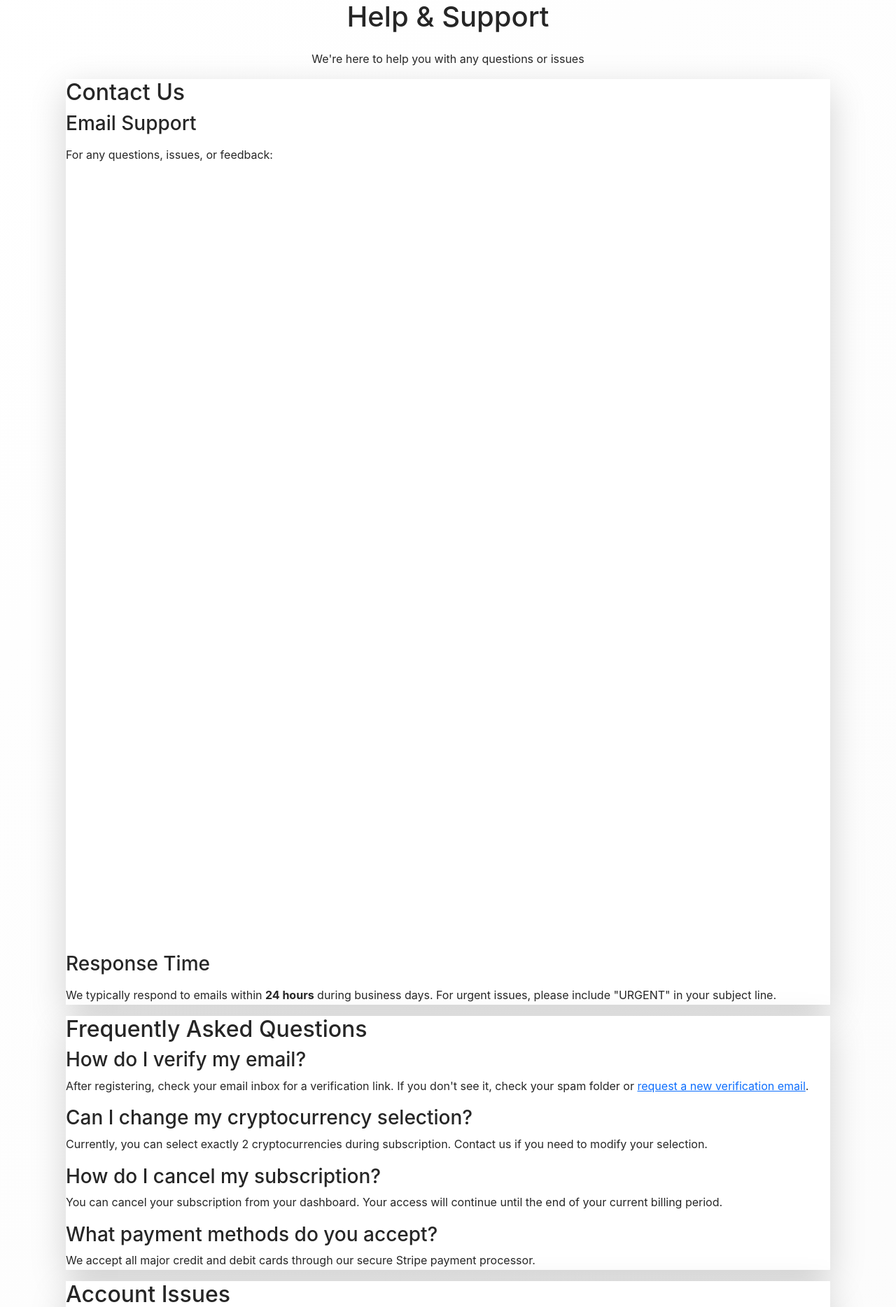
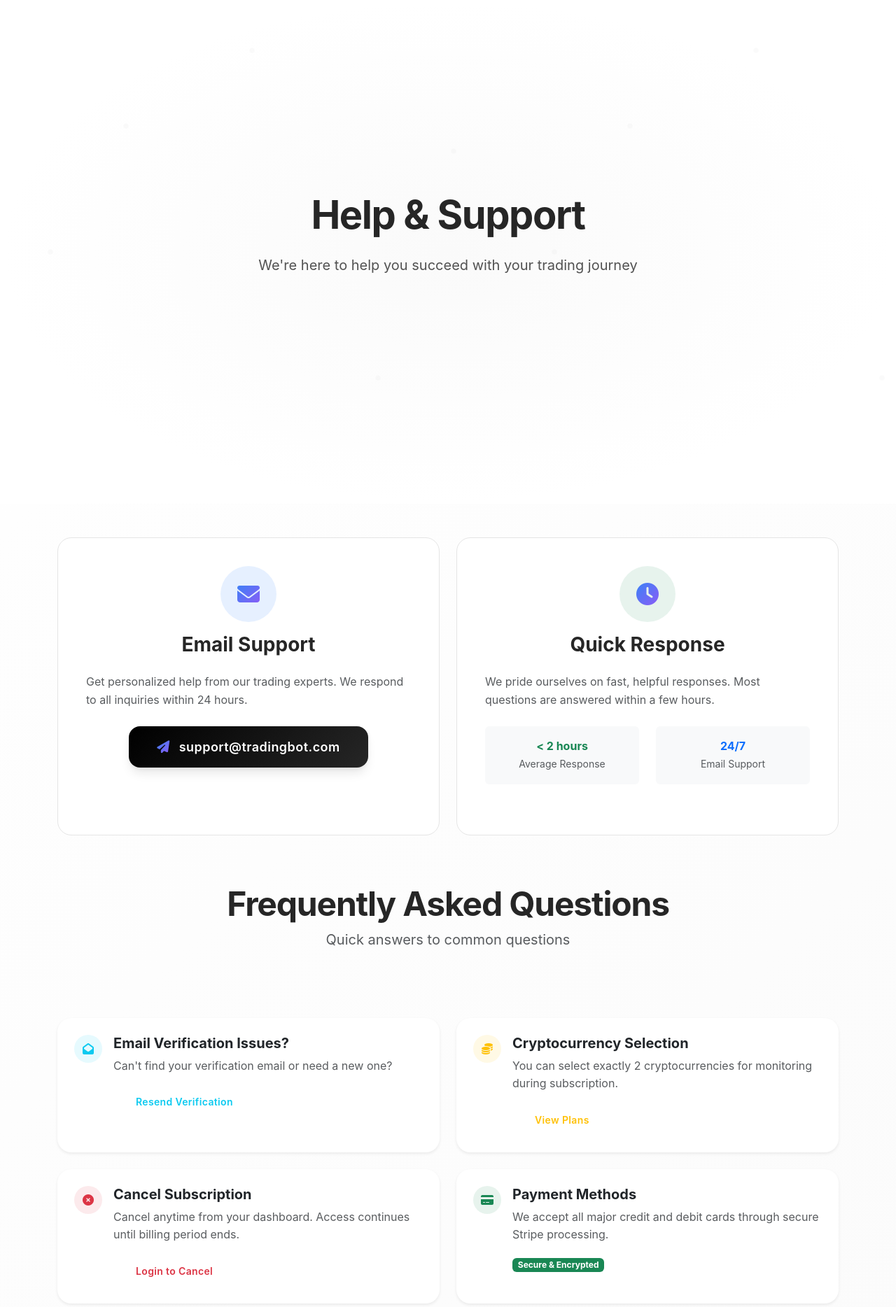
Before and after one commit to coleisa/MalachiteBionics, a Flask app: page /help in a window 1280 px wide. Shown: the part 96-1964 px from the top of the page at 70% size. Run offline with Flask 3, Linux system fonts and the light colour scheme; some libraries are stand-ins or nearby versions.

Commit message:
Update help.html

```diff
--- a/MalachiteBionics/templates/help.html
+++ b/MalachiteBionics/templates/help.html
@@ -3,118 +3,216 @@
 {% block title %}Help & Support - Trading Bot{% endblock %}
 
 {% block content %}
-<div class="container mx-auto px-4 py-8">
-    <div class="max-w-4xl mx-auto">
-        <!-- Header -->
-        <div class="text-center mb-12">
-            <h1 class="text-4xl md:text-5xl font-bold text-gray-900 mb-4">
-                Help & Support
-            </h1>
-            <p class="text-xl text-gray-600">
-                We're here to help you with any questions or issues
-            </p>
+<div class="hero-section">
+    <div class="container">
+        <div class="row justify-content-center">
+            <div class="col-lg-8 text-center">
+                <h1 class="display-4 fw-bold mb-4">Help & Support</h1>
+                <p class="lead mb-5">We're here to help you succeed with your trading journey</p>
+            </div>
         </div>
+    </div>
+</div>
 
-        <!-- Contact Information -->
-        <div class="bg-white rounded-lg shadow-lg p-8 mb-8">
-            <h2 class="text-2xl font-bold text-gray-900 mb-6">Contact Us</h2>
-
-            <div class="grid md:grid-cols-2 gap-8">
-                <div>
-                    <h3 class="text-lg font-semibold text-gray-900 mb-3">Email Support</h3>
-                    <p class="text-gray-600 mb-2">For any questions, issues, or feedback:</p>
-                    <a href="mailto:{{ business_email }}"
-                       class="inline-flex items-center px-4 py-2 bg-blue-600 text-white rounded-lg hover:bg-blue-700 transition-colors">
-                        <svg class="w-5 h-5 mr-2" fill="none" stroke="currentColor" viewBox="0 0 24 24">
-                            <path stroke-linecap="round" stroke-linejoin="round" stroke-width="2" d="M3 8l7.89 4.26a2 2 0 002.22 0L21 8M5 19h14a2 2 0 002-2V7a2 2 0 00-2-2H5a2 2 0 00-2 2v10a2 2 0 002 2z"></path>
-                        </svg>
+<div class="container py-5">
+    <!-- Contact Section -->
+    <div class="row mb-5">
+        <div class="col-lg-6 mb-4">
+            <div class="feature-card h-100">
+                <div class="text-center mb-4">
+                    <div class="d-inline-flex align-items-center justify-content-center bg-primary bg-opacity-10 rounded-circle mb-3" style="width: 80px; height: 80px;">
+                        <i class="fas fa-envelope fa-2x text-primary"></i>
+                    </div>
+                    <h3 class="fw-bold">Email Support</h3>
+                </div>
+                <p class="text-muted mb-4">Get personalized help from our trading experts. We respond to all inquiries within 24 hours.</p>
+                <div class="text-center">
+                    <a href="mailto:{{ business_email }}" class="btn btn-primary btn-lg">
+                        <i class="fas fa-paper-plane me-2"></i>
                         {{ business_email }}
                     </a>
-                </div>
-
-                <div>
-                    <h3 class="text-lg font-semibold text-gray-900 mb-3">Response Time</h3>
-                    <p class="text-gray-600">
-                        We typically respond to emails within <strong>24 hours</strong> during business days.
-                        For urgent issues, please include "URGENT" in your subject line.
-                    </p>
                 </div>
             </div>
         </div>
 
-        <!-- FAQ Section -->
-        <div class="bg-white rounded-lg shadow-lg p-8 mb-8">
-            <h2 class="text-2xl font-bold text-gray-900 mb-6">Frequently Asked Questions</h2>
+        <div class="col-lg-6 mb-4">
+            <div class="feature-card h-100">
+                <div class="text-center mb-4">
+                    <div class="d-inline-flex align-items-center justify-content-center bg-success bg-opacity-10 rounded-circle mb-3" style="width: 80px; height: 80px;">
+                        <i class="fas fa-clock fa-2x text-success"></i>
+                    </div>
+                    <h3 class="fw-bold">Quick Response</h3>
+                </div>
+                <p class="text-muted mb-4">We pride ourselves on fast, helpful responses. Most questions are answered within a few hours.</p>
+                <div class="row text-center">
+                    <div class="col-6">
+                        <div class="p-3 bg-light rounded">
+                            <strong class="d-block text-success">< 2 hours</strong>
+                            <small class="text-muted">Average Response</small>
+                        </div>
+                    </div>
+                    <div class="col-6">
+                        <div class="p-3 bg-light rounded">
+                            <strong class="d-block text-primary">24/7</strong>
+                            <small class="text-muted">Email Support</small>
+                        </div>
+                    </div>
+                </div>
+            </div>
+        </div>
+    </div>
 
-            <div class="space-y-6">
-                <div>
-                    <h3 class="text-lg font-semibold text-gray-900 mb-2">How do I verify my email?</h3>
-                    <p class="text-gray-600">
-                        After registering, check your email inbox for a verification link. If you don't see it,
-                        check your spam folder or
-                        <a href="{{ url_for('resend_verification') }}" class="text-blue-600 hover:text-blue-800">request a new verification email</a>.
-                    </p>
-                </div>
+    <!-- FAQ Section -->
+    <div class="row mb-5">
+        <div class="col-12">
+            <div class="text-center mb-5">
+                <h2 class="display-5 fw-bold">Frequently Asked Questions</h2>
+                <p class="lead text-muted">Quick answers to common questions</p>
+            </div>
+        </div>
+    </div>
 
-                <div>
-                    <h3 class="text-lg font-semibold text-gray-900 mb-2">Can I change my cryptocurrency selection?</h3>
-                    <p class="text-gray-600">
-                        Currently, you can select exactly 2 cryptocurrencies during subscription.
-                        Contact us if you need to modify your selection.
-                    </p>
-                </div>
-
-                <div>
-                    <h3 class="text-lg font-semibold text-gray-900 mb-2">How do I cancel my subscription?</h3>
-                    <p class="text-gray-600">
-                        You can cancel your subscription from your dashboard. Your access will continue
-                        until the end of your current billing period.
-                    </p>
-                </div>
-
-                <div>
-                    <h3 class="text-lg font-semibold text-gray-900 mb-2">What payment methods do you accept?</h3>
-                    <p class="text-gray-600">
-                        We accept all major credit and debit cards through our secure Stripe payment processor.
-                    </p>
+    <div class="row">
+        <div class="col-lg-6 mb-4">
+            <div class="card border-0 shadow-sm h-100">
+                <div class="card-body p-4">
+                    <div class="d-flex align-items-start">
+                        <div class="flex-shrink-0">
+                            <div class="d-inline-flex align-items-center justify-content-center bg-info bg-opacity-10 rounded-circle" style="width: 40px; height: 40px;">
+                                <i class="fas fa-envelope-open text-info"></i>
+                            </div>
+                        </div>
+                        <div class="flex-grow-1 ms-3">
+                            <h5 class="fw-bold mb-2">Email Verification Issues?</h5>
+                            <p class="text-muted mb-3">Can't find your verification email or need a new one?</p>
+                            <a href="{{ url_for('resend_verification') }}" class="btn btn-outline-info btn-sm">
+                                Resend Verification
+                            </a>
+                        </div>
+                    </div>
                 </div>
             </div>
         </div>
 
-        <!-- Account Issues -->
-        <div class="bg-white rounded-lg shadow-lg p-8">
-            <h2 class="text-2xl font-bold text-gray-900 mb-6">Account Issues</h2>
+        <div class="col-lg-6 mb-4">
+            <div class="card border-0 shadow-sm h-100">
+                <div class="card-body p-4">
+                    <div class="d-flex align-items-start">
+                        <div class="flex-shrink-0">
+                            <div class="d-inline-flex align-items-center justify-content-center bg-warning bg-opacity-10 rounded-circle" style="width: 40px; height: 40px;">
+                                <i class="fas fa-coins text-warning"></i>
+                            </div>
+                        </div>
+                        <div class="flex-grow-1 ms-3">
+                            <h5 class="fw-bold mb-2">Cryptocurrency Selection</h5>
+                            <p class="text-muted mb-3">You can select exactly 2 cryptocurrencies for monitoring during subscription.</p>
+                            <a href="{{ url_for('pricing') }}" class="btn btn-outline-warning btn-sm">
+                                View Plans
+                            </a>
+                        </div>
+                    </div>
+                </div>
+            </div>
+        </div>
 
-            <div class="grid md:grid-cols-2 gap-6">
-                <div class="p-4 border border-gray-200 rounded-lg">
-                    <h3 class="text-lg font-semibold text-gray-900 mb-2">Can't Log In?</h3>
-                    <ul class="text-gray-600 space-y-1">
-                        <li>• Make sure your email is verified</li>
-                        <li>• Check your password is correct</li>
-                        <li>• Try resetting your password</li>
-                        <li>• Contact us if issues persist</li>
-                    </ul>
+        <div class="col-lg-6 mb-4">
+            <div class="card border-0 shadow-sm h-100">
+                <div class="card-body p-4">
+                    <div class="d-flex align-items-start">
+                        <div class="flex-shrink-0">
+                            <div class="d-inline-flex align-items-center justify-content-center bg-danger bg-opacity-10 rounded-circle" style="width: 40px; height: 40px;">
+                                <i class="fas fa-times-circle text-danger"></i>
+                            </div>
+                        </div>
+                        <div class="flex-grow-1 ms-3">
+                            <h5 class="fw-bold mb-2">Cancel Subscription</h5>
+                            <p class="text-muted mb-3">Cancel anytime from your dashboard. Access continues until billing period ends.</p>
+                            {% if current_user.is_authenticated %}
+                                <a href="{{ url_for('dashboard') }}" class="btn btn-outline-danger btn-sm">
+                                    Go to Dashboard
+                                </a>
+                            {% else %}
+                                <a href="{{ url_for('login') }}" class="btn btn-outline-danger btn-sm">
+                                    Login to Cancel
+                                </a>
+                            {% endif %}
+                        </div>
+                    </div>
+                </div>
+            </div>
+        </div>
+
+        <div class="col-lg-6 mb-4">
+            <div class="card border-0 shadow-sm h-100">
+                <div class="card-body p-4">
+                    <div class="d-flex align-items-start">
+                        <div class="flex-shrink-0">
+                            <div class="d-inline-flex align-items-center justify-content-center bg-success bg-opacity-10 rounded-circle" style="width: 40px; height: 40px;">
+                                <i class="fas fa-credit-card text-success"></i>
+                            </div>
+                        </div>
+                        <div class="flex-grow-1 ms-3">
+                            <h5 class="fw-bold mb-2">Payment Methods</h5>
+                            <p class="text-muted mb-3">We accept all major credit and debit cards through secure Stripe processing.</p>
+                            <span class="badge bg-success">Secure & Encrypted</span>
+                        </div>
+                    </div>
+                </div>
+            </div>
+        </div>
+    </div>
+
+    <!-- Troubleshooting Section -->
+    <div class="row mt-5">
+        <div class="col-12">
+            <div class="feature-card">
+                <div class="text-center mb-4">
+                    <h3 class="fw-bold">Account Troubleshooting</h3>
+                    <p class="text-muted">Common solutions for account-related issues</p>
                 </div>
 
-                <div class="p-4 border border-gray-200 rounded-lg">
-                    <h3 class="text-lg font-semibold text-gray-900 mb-2">Email Not Verified?</h3>
-                    <ul class="text-gray-600 space-y-1">
-                        <li>• Check your spam/junk folder</li>
-                        <li>• Request a new verification email</li>
-                        <li>• Make sure you're checking the right email</li>
-                        <li>• Contact us for manual verification</li>
-                    </ul>
+                <div class="row">
+                    <div class="col-md-6 mb-3">
+                        <div class="p-4 bg-light rounded">
+                            <h5 class="fw-bold text-danger mb-3">
+                                <i class="fas fa-exclamation-triangle me-2"></i>
+                                Can't Log In?
+                            </h5>
+                            <ul class="list-unstyled mb-0">
+                                <li class="mb-2"><i class="fas fa-check text-success me-2"></i>Verify your email address first</li>
+                                <li class="mb-2"><i class="fas fa-check text-success me-2"></i>Check password is correct</li>
+                                <li class="mb-2"><i class="fas fa-check text-success me-2"></i>Try clearing browser cache</li>
+                                <li class="mb-2"><i class="fas fa-check text-success me-2"></i>Contact us if issues persist</li>
+                            </ul>
+                        </div>
+                    </div>
+
+                    <div class="col-md-6 mb-3">
+                        <div class="p-4 bg-light rounded">
+                            <h5 class="fw-bold text-warning mb-3">
+                                <i class="fas fa-envelope-circle-check me-2"></i>
+                                Email Not Verified?
+                            </h5>
+                            <ul class="list-unstyled mb-0">
+                                <li class="mb-2"><i class="fas fa-check text-success me-2"></i>Check spam/junk folder</li>
+                                <li class="mb-2"><i class="fas fa-check text-success me-2"></i>Request new verification email</li>
+                                <li class="mb-2"><i class="fas fa-check text-success me-2"></i>Ensure correct email address</li>
+                                <li class="mb-2"><i class="fas fa-check text-success me-2"></i>Contact us for manual verification</li>
+                            </ul>
+                        </div>
+                    </div>
                 </div>
-            </div>
 
-            <div class="mt-6 text-center">
-                <a href="{{ url_for('resend_verification') }}"
-                   class="inline-flex items-center px-6 py-3 bg-green-600 text-white rounded-lg hover:bg-green-700 transition-colors">
-                    <svg class="w-5 h-5 mr-2" fill="none" stroke="currentColor" viewBox="0 0 24 24">
-                        <path stroke-linecap="round" stroke-linejoin="round" stroke-width="2" d="M3 8l7.89 4.26a2 2 0 002.22 0L21 8M5 19h14a2 2 0 002-2V7a2 2 0 00-2-2H5a2 2 0 00-2 2v10a2 2 0 002 2z"></path>
-                    </svg>
-                    Resend Verification Email
-                </a>
+                <div class="text-center mt-4">
+                    <a href="{{ url_for('resend_verification') }}" class="btn btn-outline-primary me-3">
+                        <i class="fas fa-paper-plane me-2"></i>
+                        Resend Verification
+                    </a>
+                    <a href="mailto:{{ business_email }}" class="btn btn-primary">
+                        <i class="fas fa-headset me-2"></i>
+                        Contact Support
+                    </a>
+                </div>
             </div>
         </div>
     </div>
```
